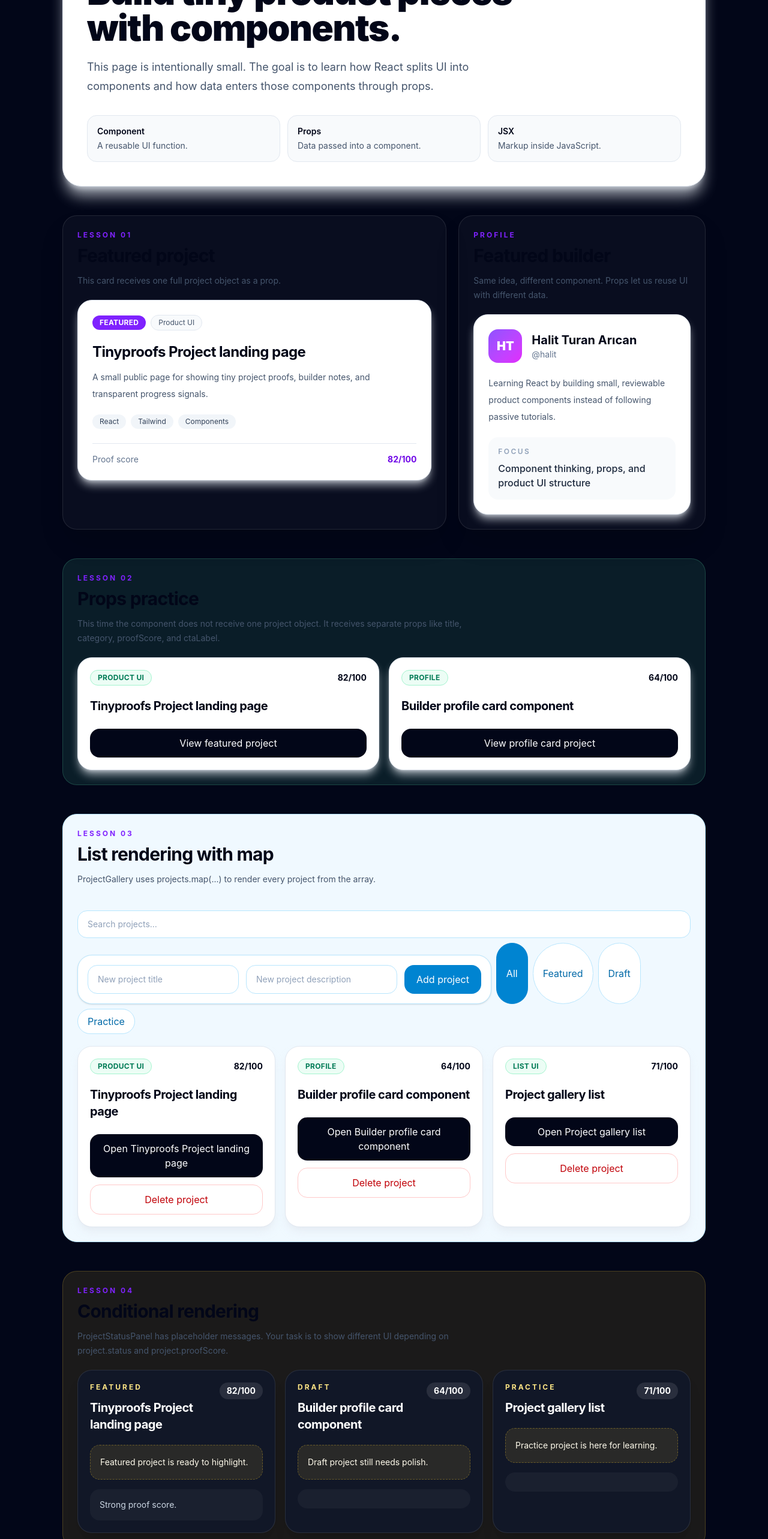
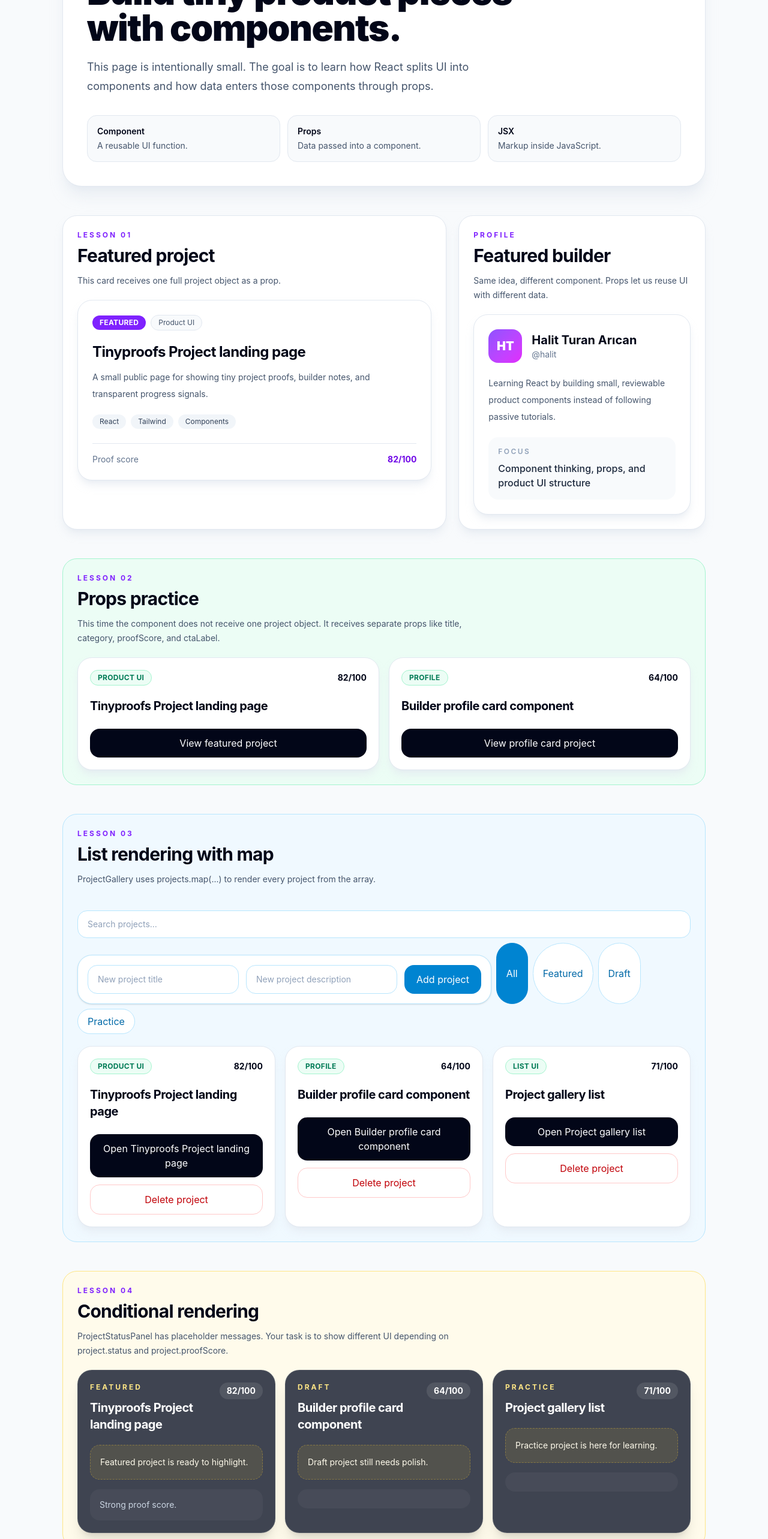
Before and after one commit to turanarican1985/tinyproofs-react-practice, a React (Vite) app: page / in a window 1280 px wide. Shown: the part 234-2800 px from the top of the page at 60% size. Built offline with nearby package versions, Linux system fonts and the light colour scheme.

Commit message:
Convert app sections to light theme

```diff
--- a/src/App.jsx
+++ b/src/App.jsx
@@ -71,14 +71,14 @@ export default function App() {
   const statuses = ["All", "Featured", "Draft", "Practice"];
 
   return (
-    <main className="min-h-screen bg-slate-950 text-slate-100">
+    <main className="min-h-screen bg-slate-50 text-slate-950">
       <Header />
 
       <div className="mx-auto flex w-full max-w-6xl flex-col gap-12 px-5 py-8 sm:px-8 lg:px-10">
         <Hero />
 
         <section className="grid gap-5 lg:grid-cols-[1.4fr_0.9fr]">
-          <div className="rounded-3xl border border-white/10 bg-white/[0.03] p-5 shadow-2xl shadow-black/20 sm:p-6">
+          <div className="rounded-3xl border border-slate-200 bg-white p-5 shadow-lg shadow-slate-200/70 sm:p-6">
             <SectionTitle
               eyebrow="Lesson 01"
               title="Featured project"
@@ -90,7 +90,7 @@ export default function App() {
             </div>
           </div>
 
-          <div className="rounded-3xl border border-white/10 bg-white/[0.03] p-5 shadow-2xl shadow-black/20 sm:p-6">
+          <div className="rounded-3xl border border-slate-200 bg-white p-5 shadow-lg shadow-slate-200/70 sm:p-6">
             <SectionTitle
               eyebrow="Profile"
               title="Featured builder"
@@ -103,7 +103,7 @@ export default function App() {
           </div>
         </section>
 
-        <section className="rounded-3xl border border-emerald-300/20 bg-emerald-300/10 p-5 sm:p-6">
+        <section className="rounded-3xl border border-emerald-200 bg-emerald-50 p-5 sm:p-6">
           <SectionTitle
             eyebrow="Lesson 02"
             title="Props practice"
@@ -140,7 +140,7 @@ export default function App() {
           filteredProjects={filteredProjects}
           handleDeleteProject={handleDeleteProject}
         />
-        <section className="rounded-3xl border border-amber-300/20 bg-amber-300/10 p-5 sm:p-6">
+        <section className="rounded-3xl border border-amber-200 bg-amber-50 p-5 sm:p-6">
           <SectionTitle
             eyebrow="Lesson 04"
             title="Conditional rendering"
@@ -154,31 +154,31 @@ export default function App() {
           </div>
         </section>
 
-        <section className="rounded-3xl border border-dashed border-violet-400/40 bg-violet-400/10 p-5 sm:p-6">
+        <section className="rounded-3xl border border-dashed border-violet-200 bg-violet-50 p-5 sm:p-6">
           <SectionTitle
             eyebrow="Your turn"
             title="Fourth React exercise"
             description="Your task is to replace placeholder text with conditional rendering inside ProjectStatusPanel.jsx."
           />
 
-          <div className="mt-5 grid gap-3 text-sm text-violet-50 sm:grid-cols-3">
-            <div className="rounded-2xl bg-slate-950/60 p-4">
-              <p className="font-semibold">1. Status condition</p>
-              <p className="mt-2 text-violet-100/75">
+          <div className="mt-5 grid gap-3 text-sm text-slate-700 sm:grid-cols-3">
+            <div className="rounded-2xl bg-white p-4 shadow-sm">
+              <p className="font-semibold text-slate-950">1. Status condition</p>
+              <p className="mt-2 text-slate-600">
                 Show one message for Featured, one for Draft, and one fallback
                 message for everything else.
               </p>
             </div>
-            <div className="rounded-2xl bg-slate-950/60 p-4">
-              <p className="font-semibold">2. Score condition</p>
-              <p className="mt-2 text-violet-100/75">
+            <div className="rounded-2xl bg-white p-4 shadow-sm">
+              <p className="font-semibold text-slate-950">2. Score condition</p>
+              <p className="mt-2 text-slate-600">
                 Show the strong-score message only when proofScore is at least
                 75.
               </p>
             </div>
-            <div className="rounded-2xl bg-slate-950/60 p-4">
-              <p className="font-semibold">3. Keep scope small</p>
-              <p className="mt-2 text-violet-100/75">
+            <div className="rounded-2xl bg-white p-4 shadow-sm">
+              <p className="font-semibold text-slate-950">3. Keep scope small</p>
+              <p className="mt-2 text-slate-600">
                 Only edit src/components/ProjectStatusPanel.jsx for this
                 exercise.
               </p>
```
